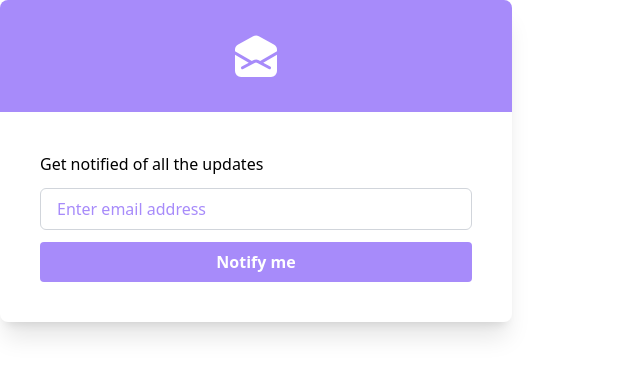
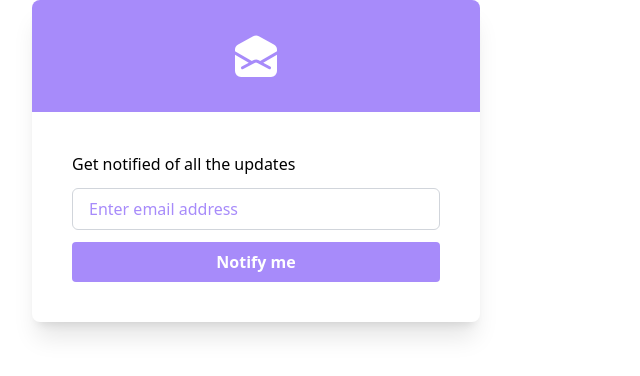
Before and after one commit to vajaganidhanesh/FrontConf, a website: page public/index.html in a window 1280 px wide. Shown: the whole page, without its empty margins (0-640 px from the left). Drawn offline with Linux system fonts and the light colour scheme.

Commit message:
code runability has been changed.

```diff
--- a/package.json
+++ b/package.json
@@ -4,7 +4,7 @@
   "description": "",
   "main": "index.js",
   "scripts": {
-    "test": "echo \"Error: no test specified\" && exit 1"
+    "test": "npx tailwindcss -i ./input.css -o ./public/css/styles.css --watch"
   },
   "keywords": [],
   "author": "",
--- a/public/index.html
+++ b/public/index.html
@@ -8,8 +8,9 @@
     <link rel="stylesheet" href="./css/styles.css" />
   </head>
   <body>
+    <section class="px-8 max-w-screen-2xl">
       <section class="">
-      <div class="bg-white shadow-xl rounded-lg max-w-lg">
+        <div class="bg-white shadow-xl rounded-lg max-w-md">
           <div
             class="bg-violet-400 p-8 text-white grid place-items-center rounded-t-lg"
           >
@@ -44,5 +45,6 @@
           </div>
         </div>
       </section>
+    </section>
   </body>
 </html>
```
Also changed, not shown: public/css/styles.css. Lines whose indentation alone changed are shown as unchanged.
